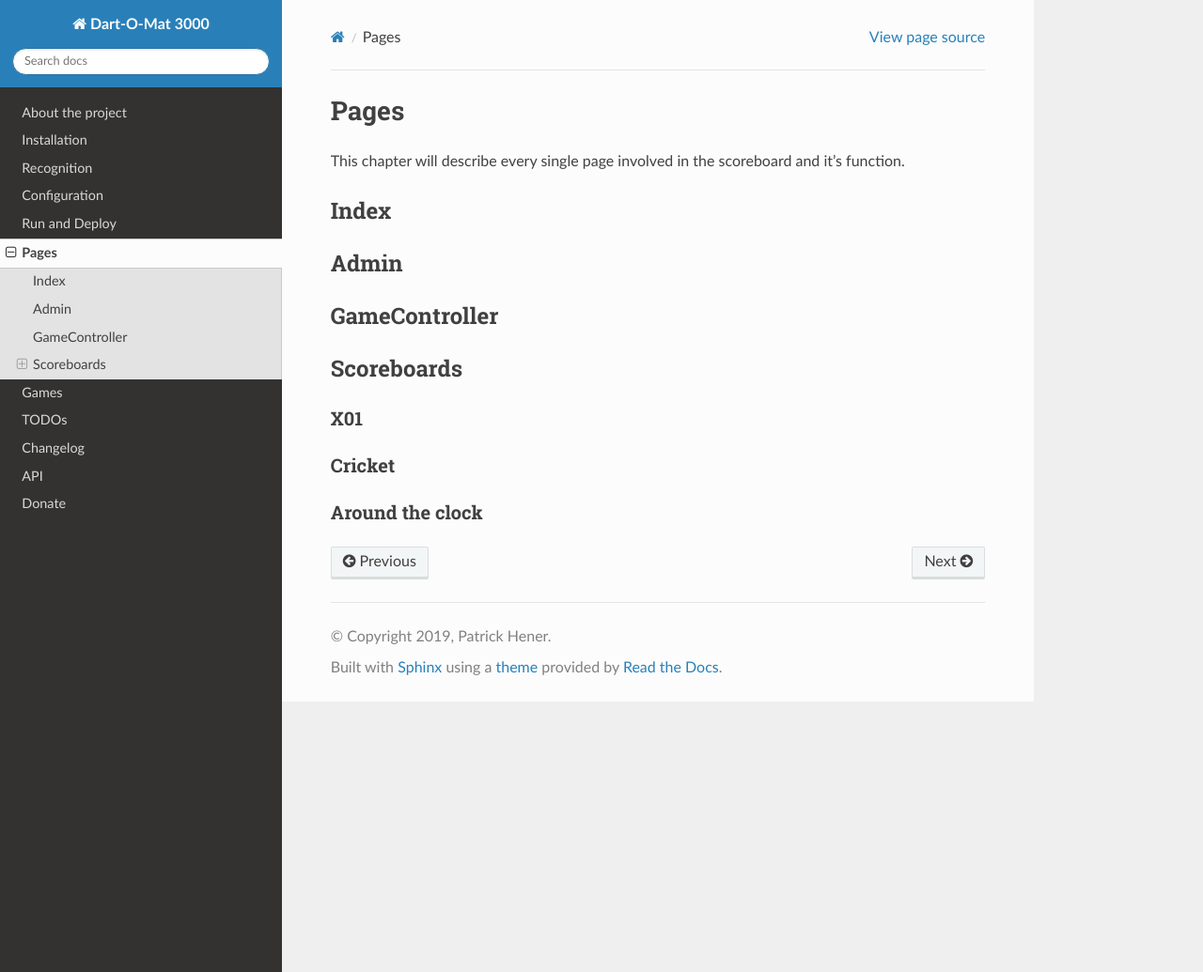
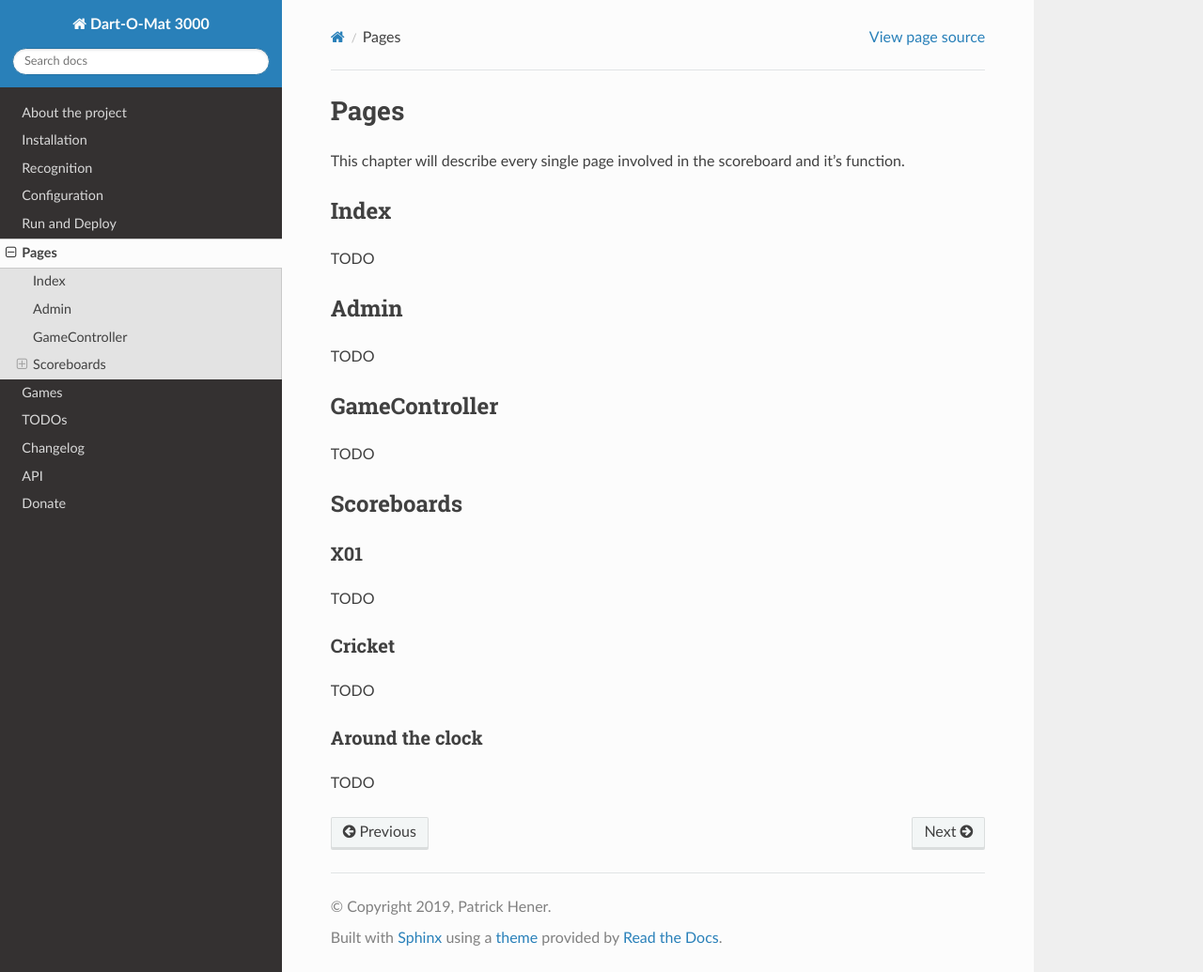
Before and after one commit to patrickhener/dart-o-mat-3000, a Sphinx documentation site: the page built from docs/Pages.rst, in a window 1280 px wide and 1035 px high. Shown: the whole window at 94% size. Built offline with Sphinx 7.4.7 and the Read the Docs theme 2.0.0, drawn with Linux system fonts in a browser that asks for light colours.

```diff
--- a/docs/Changelog.rst
+++ b/docs/Changelog.rst
@@ -2,9 +2,9 @@
 Changelog
 =========
 
-2019-xx-xx - v1.0: Raymond van Barneveld
+2019-04-29 - v0.9.9.1: Pre-release Version
 ========================================
-Working condition: Release state. There should not be bugs (although there will be for sure). This is the first official release.
+Working condition: Pre-Release state. There should not be bugs (although there will be for sure). This is still a pre-release.
 
 Features added:
 
--- a/docs/Pages.rst
+++ b/docs/Pages.rst
@@ -8,11 +8,17 @@ This chapter will describe every single page involved in the scoreboard and it's
 Index
 =====
 
+TODO
+
 Admin
 =====
 
+TODO
+
 GameController
 ==============
+
+TODO
 
 Scoreboards
 ===========
@@ -20,8 +26,14 @@ Scoreboards
 X01
 ---
 
+TODO
+
 Cricket
 -------
 
+TODO
+
 Around the clock
 ----------------
+
+TODO
--- a/docs/TODOs.rst
+++ b/docs/TODOs.rst
@@ -13,6 +13,7 @@ Bugs
 ====
 
 * Find out which font to install to properly display crossed circle in cricket. Otherwise this will be a square
+* Cricket does behave strange when playing with more than two players in cut throat mode, when one player has already won
 
 
 New Games
```
